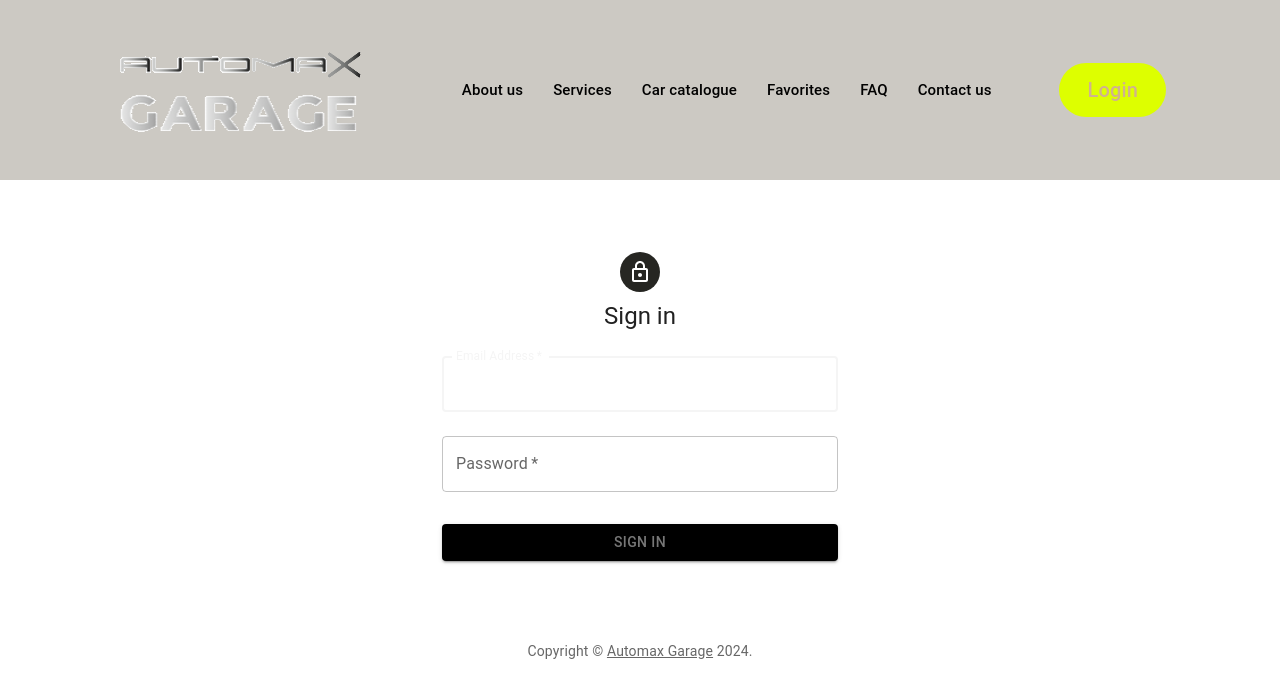
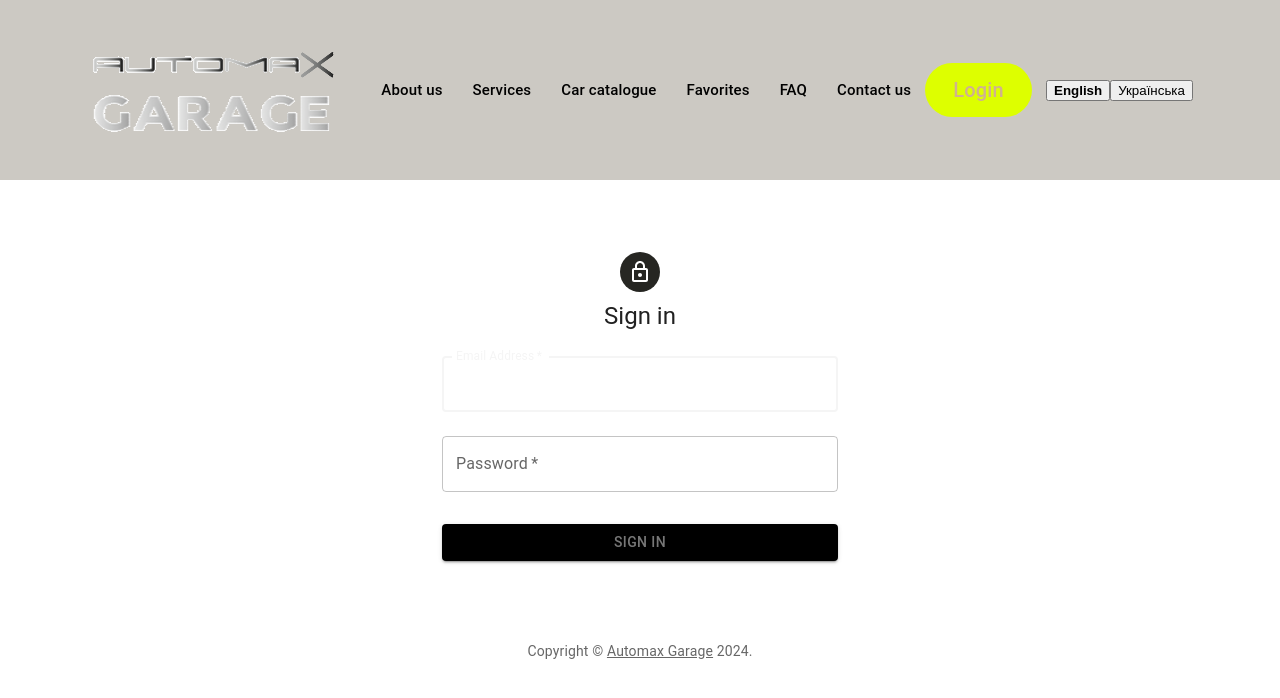
Before and after one commit to DidkivskaOlena/carsite-frontend, a React (Vite) app: page /login in a window 1280 px wide. Shown: the top 698 px of the page. Built offline with nearby package versions, Linux system fonts and the light colour scheme.

Commit message:
add language

```diff
--- a/package.json
+++ b/package.json
@@ -25,6 +25,8 @@
     "dayjs": "^1.11.7",
     "filepond": "^4.30.6",
     "formik": "^2.2.9",
+    "i18next": "^23.8.2",
+    "i18next-browser-languagedetector": "^7.2.0",
     "lottie-react": "^2.4.0",
     "modern-normalize": "^1.1.0",
     "prop-types": "^15.8.1",
@@ -33,6 +35,7 @@
     "react-dropzone": "^14.2.3",
     "react-filepond": "^7.1.2",
     "react-helmet-async": "^1.3.0",
+    "react-i18next": "^14.0.5",
     "react-icons": "^4.7.1",
     "react-infinite-scroller": "^1.2.6",
     "react-redux": "^8.0.5",
--- a/src/App.jsx
+++ b/src/App.jsx
@@ -1,4 +1,5 @@
-// import style from "./App.module.css";
+import './i18n';
+import { useTranslation, Trans } from 'react-i18next';
 import {
   BrowserRouter,
   Route,
@@ -24,9 +25,10 @@ const LoginPage = lazy(() => import("./pages/Login/LoginPage"))
 const NotFoundPage = lazy(() => import("./pages/NotFound/NotFoundPage"))
 
 function App() {
+  const {t} = useTranslation()
   return (
         <BrowserRouter>
-          <Suspense fallback={<div>Loading...</div>}>
+          <Suspense fallback={<div>{t("loading")}</div>}>
           <Routes>
             <Route path="/" element={<SharedLayout/>}>
               <Route index element={<Home />}/>
--- a/src/components/LoginPage/LoginPageComp.jsx
+++ b/src/components/LoginPage/LoginPageComp.jsx
@@ -80,15 +80,12 @@ export default function SignIn() {
       setEmailError(error.errors);
     }
 
-      // dispatch(
-      //     logIn({
-      //       email: data.get('email'),
-      //       password: data.get('password'),
-      //     })
-      // );
-
-
-
+      dispatch(
+          logIn({
+            email: data.get('email'),
+            password: data.get('password'),
+          })
+      );
 
   };
 
--- a/src/components/Nav/NavBar.jsx
+++ b/src/components/Nav/NavBar.jsx
@@ -3,19 +3,17 @@ import { LoginButtonStyled, Logo, LogoContainer, MenuContainer, NavbarContainer,
 import { useAuth } from "../../hooks/useAuth";
 import { useDispatch } from "react-redux";
 import { logOut } from "../../redux/auth/operations";
+import { useTranslation, Trans } from 'react-i18next';
 
-const links = [
-  { path: "/about", label: "About us", exact: "false" },
-  { path: "/services", label: "Services", exact: "false" },
-  { path: "/catalogue", label: "Car catalogue", exact: "false" },
-  { path: "/favorites", label: "Favorites", exact: "false" },
-  { path: "/faq", label: "FAQ", exact: "false" },
-  { path: "/contacts", label: "Contact us", exact: "false" },
-];
+const lngs = {
+  en: { nativeName: 'English' },
+  ua: { nativeName: 'Українська' }
+};
 
 function NavBar() {
     const {isLoggedIn} = useAuth()
     const dispatch = useDispatch()
+    const { t, i18n } = useTranslation();
 
     return(
       <NavbarContainer>
@@ -24,14 +22,42 @@ function NavBar() {
           <Logo src="/logo.png"/>
         </LogoContainer>
       <MenuContainer >
-        {links.map(({path, label, exact}) => (
-          <NavbarLink
-            key={label}
-            to={path}
-            exact={exact}>
-            {label}
-          </NavbarLink>
-        ))}
+        <NavbarLink
+            key="About us"
+            to="/about"
+            exact="false">
+            {t(`header.about`)}
+        </NavbarLink>
+        <NavbarLink
+            key="Services"
+            to="/services"
+            exact="false">
+            {t(`header.services`)}
+        </NavbarLink>
+        <NavbarLink
+            key="Car catalogue"
+            to="/catalogue"
+            exact="false">
+            {t(`header.catalogue`)}
+        </NavbarLink>
+        <NavbarLink
+            key="Favorites"
+            to="/favorites"
+            exact="false">
+            {t(`header.favorites`)}
+        </NavbarLink>
+        <NavbarLink
+            key="FAQ"
+            to="/faq"
+            exact="false">
+            {t(`header.faq`)}
+        </NavbarLink>
+        <NavbarLink
+            key="Contact us"
+            to="/contacts"
+            exact="false">
+            {t(`header.contact`)}
+        </NavbarLink>
       </MenuContainer>
       {isLoggedIn? (
         <div>
@@ -46,6 +72,13 @@ function NavBar() {
       ) : (<LoginButtonStyled component={NavLink} to="/login">
             Login
         </LoginButtonStyled>) }
+        <div>
+          {Object.keys(lngs).map((lng) => (
+            <button key={lng} style={{ fontWeight: i18n.resolvedLanguage === lng ? 'bold' : 'normal' }} type="submit" onClick={() => i18n.changeLanguage(lng)}>
+              {lngs[lng].nativeName}
+            </button>
+          ))}
+        </div>
       </NavbarContainer>
     )
 }
--- /dev/null
+++ b/src/i18n.js
@@ -0,0 +1,49 @@
+import i18n from 'i18next';
+import { initReactI18next } from 'react-i18next';
+import LanguageDetector from 'i18next-browser-languagedetector';
+
+i18n
+  // detect user language
+  // learn more: https://github.com/i18next/i18next-browser-languageDetector
+  .use(LanguageDetector)
+  // pass the i18n instance to react-i18next.
+  .use(initReactI18next)
+  // init i18next
+  // for all options read: https://www.i18next.com/overview/configuration-options
+  .init({
+    debug: true,
+    fallbackLng: 'en',
+    interpolation: {
+      escapeValue: false, // not needed for react as it escapes by default
+    },
+    resources: {
+      en: {
+        translation: {
+          loading: "Loading...",
+          header: {
+            about: "About us",
+            services: "Services",
+            catalogue: "Car catalogue",
+            favorites: "Favorites",
+            faq: "FAQ",
+            contact: "Contact us"
+          }
+        }
+      },
+      ua: {
+        translation: {
+          loading: "Завантаження...",
+          header: {
+            about: "Про нас",
+            services: "Послуги",
+            catalogue: "Каталог машин",
+            favorites: "Вибране",
+            faq: "Питання",
+            contact: "Контакти"
+          }
+        }
+      }
+    }
+  });
+
+export default i18n;
```
Also changed, not shown: 1 other file (tests, documents, lock files or other folders).
